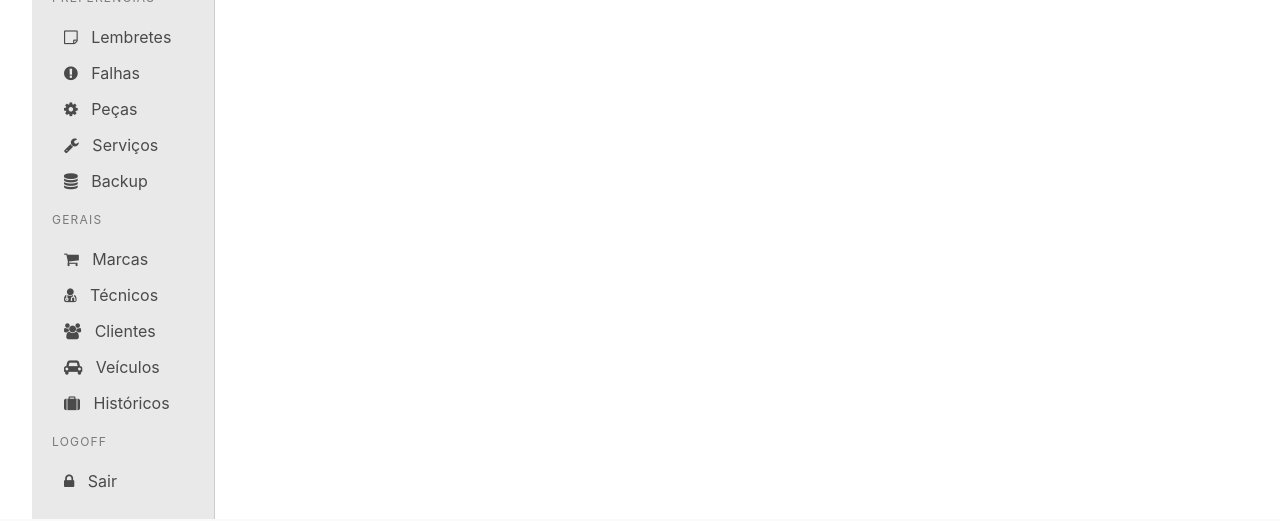
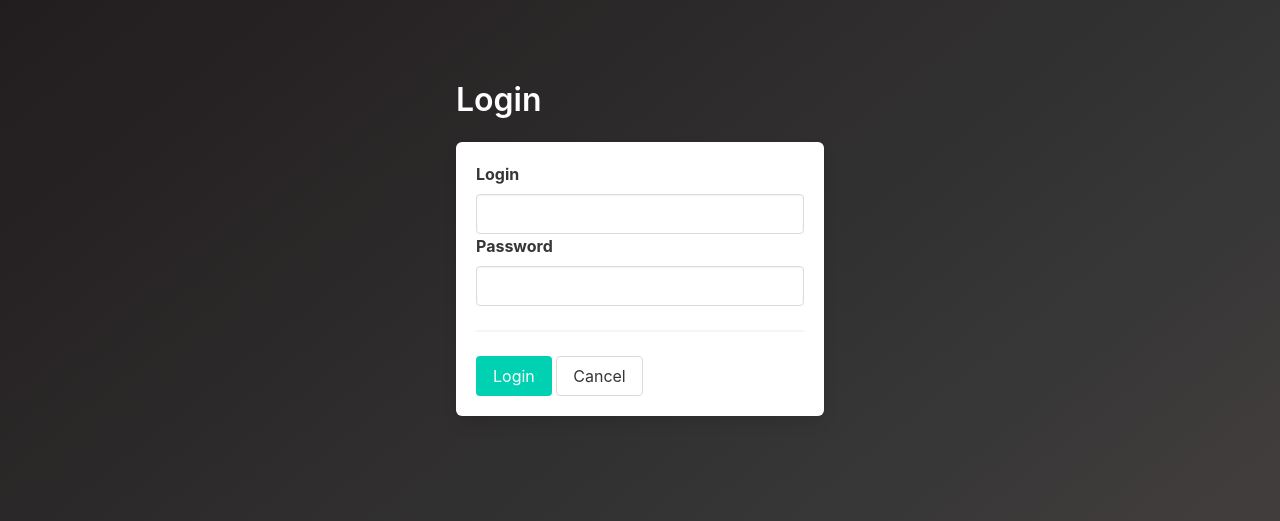
Before and after one commit to nenodias/millenium-frontend, a SvelteKit app: page /logout in a window 1280 px wide. Before the commit this address had no page. Shown: the part 151-672 px from the top of the page. Built offline with nearby package versions, Linux system fonts and the light colour scheme.

Commit message:
Adding a login component, a auth store and authService

```diff
--- /dev/null
+++ b/src/lib/components/pages/layout/Login.svelte
@@ -0,0 +1,58 @@
+<script lang="ts">
+    import { auth } from "$stores/auth";
+    import { authService } from "$services/authService";
+
+
+    let user: string = "";
+    let password: string = "";
+
+    async function doLogin(){
+        if(user && password){
+            const valid = await authService.login(user, password);
+            if(valid){
+                auth.setAuth(user, password);
+            }
+        }
+    }
+</script>
+
+<section class="hero is-fullheight is-dark is-bold">
+    <div class="hero-body">
+        <div class="container">
+            <div class="columns is-vcentered">
+                <div class="column is-4 is-offset-4">
+                    <form method="post">
+                        <h1 class="title">Login</h1>
+                        <div class="box">
+                            <label for="usuario" class="label">Login</label>
+                            <p class="control">
+                                <input
+                                    class="input upper"
+                                    type="text"
+                                    name="usuario"
+                                    bind:value={user}
+                                />
+                            </p>
+                            <label for="senha" class="label">Password</label>
+                            <p class="control">
+                                <input
+                                    class="input upper"
+                                    type="password"
+                                    name="senha"
+                                    bind:value={password}
+                                />
+                            </p>
+                            <hr />
+                            <p class="control">
+                                <button class="button is-primary" type="button" on:click={doLogin}>Login</button
+                                >
+                                <button class="button is-default">Cancel</button
+                                >
+                            </p>
+                        </div>
+                    </form>
+                </div>
+            </div>
+        </div>
+    </div>
+</section>
--- /dev/null
+++ b/src/lib/services/authService.ts
@@ -0,0 +1,7 @@
+export const authService = {
+    async login(user: string, password: string):Promise<boolean>{
+        console.log(user);
+        console.log(password);
+        return true;
+    }
+}
--- /dev/null
+++ b/src/lib/stores/auth.ts
@@ -0,0 +1,20 @@
+import { writable } from "svelte/store";
+
+const { set, subscribe } = writable<string | null>(null);
+
+export const auth = {
+    set,
+    subscribe,
+    setAuth(user: string, password: string) {
+        const value = `${user}:${password}`;
+        set(btoa(value));
+    },
+    clear() {
+        set(null);
+    },
+    getAuth() {
+        let auth = null;
+        subscribe((value) => auth = value)();
+        return auth;
+    }
+}
--- a/src/routes/+layout.svelte
+++ b/src/routes/+layout.svelte
@@ -5,12 +5,16 @@
     import "bulma/css/bulma.css";
     import "font-awesome/css/font-awesome.min.css";
     import "../app.css";
+
+    import { auth } from "$stores/auth";
+    import Login from "$components/pages/layout/Login.svelte";
 </script>
 
 <svelte:head>
     <title>Millenium</title>
 </svelte:head>
 
+{#if $auth}
     <TopBar />
     <div id="wrapper" class="container is-fluid">
         <div class="columns">
@@ -23,3 +27,6 @@
         </div>
     </div>
     <Footer />
+{:else}
+    <Login />
+{/if}
--- a/src/routes/lembrete/+page.svelte
+++ b/src/routes/lembrete/+page.svelte
@@ -1,2 +1,5 @@
+<script lang="ts">
+    import { auth } from "$stores/auth";
+</script>
 <h1>Welcome to /lembrete</h1>
 <p>Visit <a href="https://kit.svelte.dev">kit.svelte.dev</a> to read the documentation</p>
--- /dev/null
+++ b/src/routes/logout/+page.svelte
@@ -0,0 +1,7 @@
+<script lang="ts">
+    import { auth } from "$stores/auth";
+    import { goto } from "$app/navigation";
+    console.log("Logout");
+    auth.clear();
+    goto("/");
+</script>
```
Lines whose indentation alone changed are shown as unchanged.
